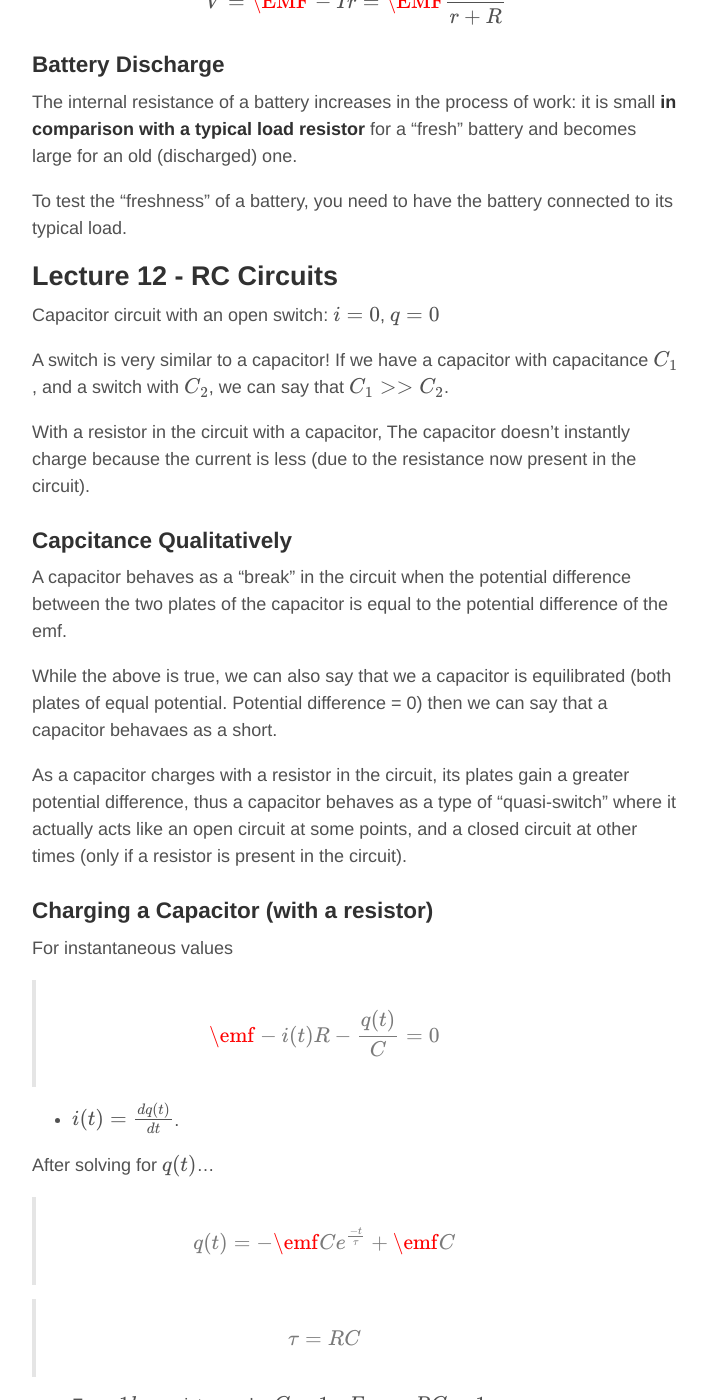
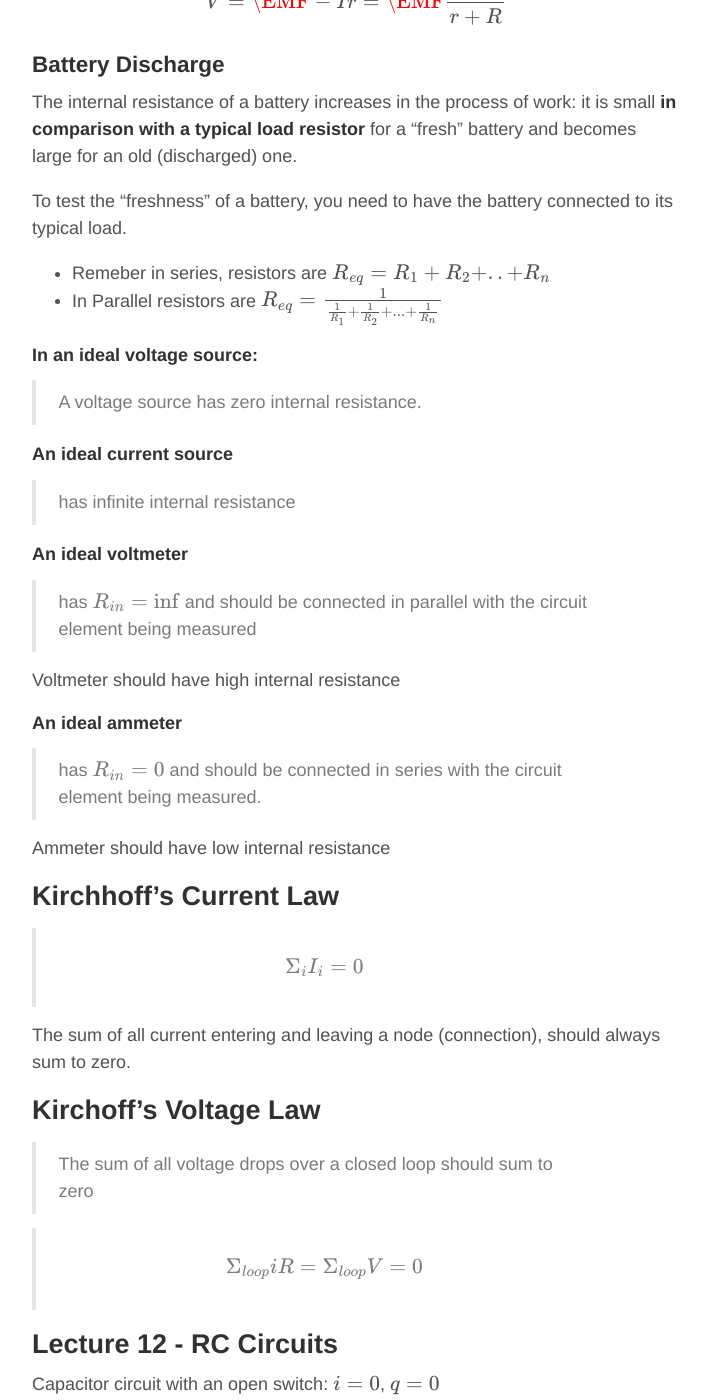
Before and after one commit to ZacBlanco/zacblanco.github.io, a Jekyll site: the page built from _posts/2015-9-03-physics-227-guide.md, in a window 1280 px wide and 1400 px high, scrolled down 20511 px. Shown: the whole window, without its empty margins (284-991 px from the left). Built offline with Jekyll 4.4.1, drawn with Linux system fonts in a browser that asks for light colours; formulas are drawn with MathJax 3; comment, search, counter and statistics services are not loaded.

Commit message:
draft for comp-sci jokes + added kirchhoffs to physics

```diff
--- a/_posts/2015-9-03-physics-227-guide.md
+++ b/_posts/2015-9-03-physics-227-guide.md
@@ -632,6 +632,43 @@ The internal resistance of a battery increases in the process of work: it is sma
 To test the "freshness" of a battery, you need to have the battery connected to its typical load.
 
 
+- Remeber in series, resistors are $$ R_{eq} = R_1 + R_2 + .. + R_n $$
+- In Parallel resistors are $$ R_{eq} = \frac{1}{\frac{1}{R_1} + \frac{1}{R_2} + ... + \frac{1}{R_n}} $$
+
+
+##### In an ideal voltage source:
+
+> A voltage source has zero internal resistance.
+
+
+##### An ideal current source
+
+> has infinite internal resistance
+
+##### An ideal voltmeter
+
+> has $$ R_{in} = \inf $$ and should be connected in parallel with the circuit element being measured
+
+Voltmeter should have high internal resistance
+
+##### An ideal ammeter
+
+> has $$ R_{in} = 0 $$ and should be connected in series with the circuit element being measured.
+
+Ammeter should have low internal resistance
+
+## Kirchhoff's Current Law
+
+> $$ \Sigma_i I_i = 0 $$
+
+The sum of all current entering and leaving a node (connection), should always sum to zero.
+
+## Kirchoff's Voltage Law
+
+> The sum of all voltage drops over a closed loop should sum to zero
+
+> $$ \Sigma_{loop} iR = \Sigma_{loop} V = 0 $$
+
 ## Lecture 12 - RC Circuits
 
 Capacitor circuit with an open switch: $$i = 0$$, $$q=0$$
```
Also changed, not shown: 1 other file.
